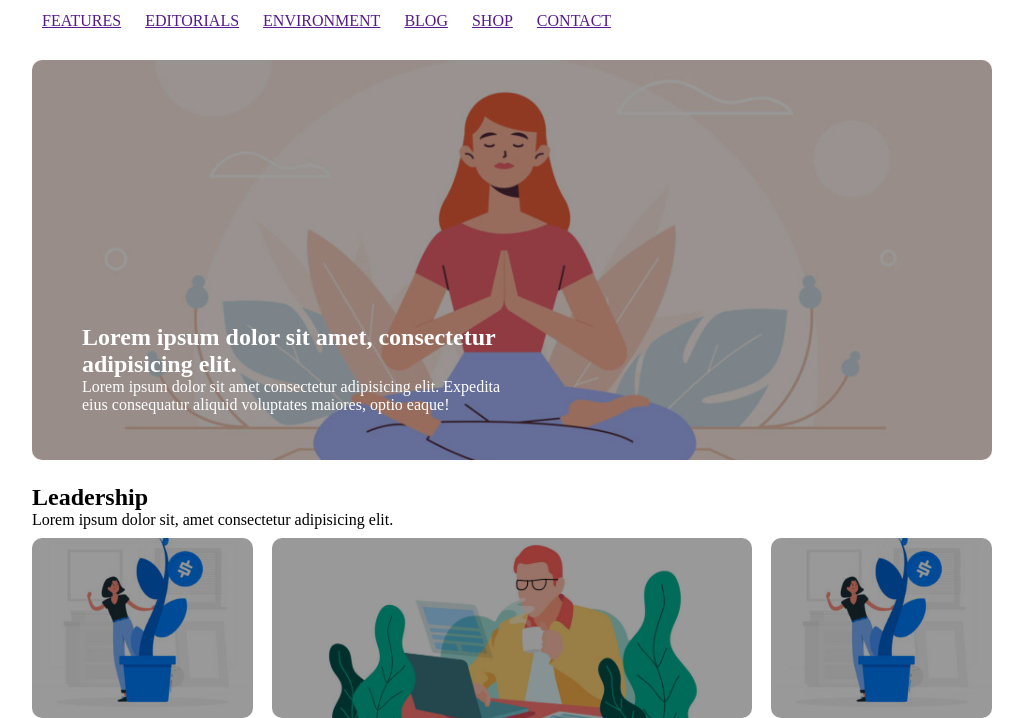
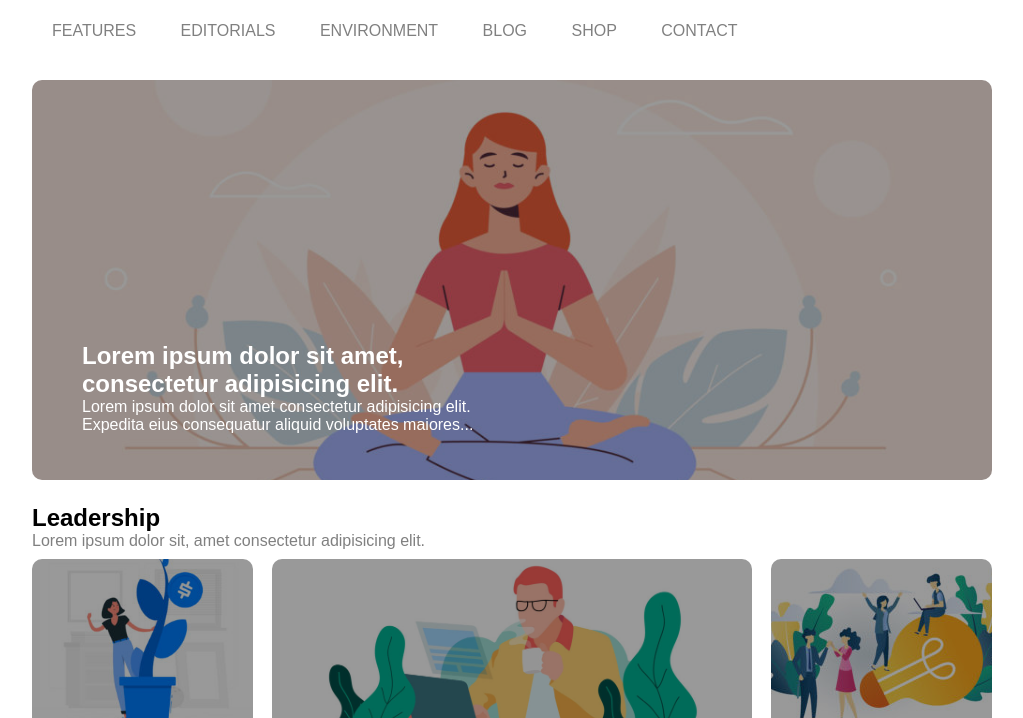
Before and after one commit to mouhcine15/htmlcss-wp, a plain HTML site: page index.html in a window 1280 px wide. Shown: the part 82-800 px from the top of the page, without its empty margins (128-1151 px from the left). Drawn offline with Linux system fonts and the light colour scheme.

Commit message:
completo

```diff
--- a/css/style.css
+++ b/css/style.css
@@ -2,6 +2,7 @@
     margin: 0;
     padding: 0;
     box-sizing: border-box;
+    font-family: 'montserrat', sans-serif;
 }
 body {
     width: 1000px;
@@ -21,6 +22,12 @@ header {
 header div li {
     display: inline-block;
     margin: 10px;
+}
+.menu-text {
+    text-decoration: none;
+    display: inline-block;
+    margin: 10px;
+    color: grey;
 }
 
 #primasezione {
@@ -45,6 +52,9 @@ section img {
     left: 50px;
     bottom: 50px;
     right: 50%;
+}
+#testo-bianco {
+    color: white;
 }
 
 #secondasezione {
@@ -77,7 +87,9 @@ header::after, #primasezione::after, #secondasezione::after, footer::after {
 #destra {
     margin-right: 0;
 }
-
+p {
+    color: grey;
+}
 footer {
     margin: 20px;
     text-align: center;
--- a/index.html
+++ b/index.html
@@ -14,22 +14,22 @@
         <div>
             <ul>
                 <li>
-                    <a href="">FEATURES</a>
+                    <a class="menu-text" href="">FEATURES</a>
                 </li>
                 <li>
-                    <a href="">EDITORIALS</a>
+                    <a class="menu-text" href="">EDITORIALS</a>
                 </li>
                 <li>
-                    <a href="">ENVIRONMENT</a>
+                    <a class="menu-text" href="">ENVIRONMENT</a>
                 </li>
                 <li>
-                    <a href="">BLOG</a>
+                    <a class="menu-text" href="">BLOG</a>
                 </li>
                 <li>
-                    <a href="">SHOP</a>
+                    <a class="menu-text" href="">SHOP</a>
                 </li>
                 <li>
-                    <a href="">CONTACT</a>
+                    <a class="menu-text" href="">CONTACT</a>
                 </li>
             </ul>
         </div>
@@ -43,8 +43,8 @@
                <h2>
                    Lorem ipsum dolor sit amet, consectetur adipisicing elit.
                </h2>
-               <p>
-                   Lorem ipsum dolor sit amet consectetur adipisicing elit. Expedita eius consequatur aliquid voluptates maiores, optio eaque!
+               <p id="testo-bianco">
+                   Lorem ipsum dolor sit amet consectetur adipisicing elit. Expedita eius consequatur aliquid voluptates maiores...
                </p>
            </div>
         </section>
@@ -77,7 +77,7 @@
                 </p>
             </div>
             <div class="little-section" id="destra">
-                <img id="left-banner" class="images" src="img/img-1.jpg" alt="">
+                <img id="left-banner" class="images" src="img/img-3.jpg" alt="">
                 <h3>
                     Lorem
                 </h3>
```
Also changed, not shown: img/img-2.jpg (deleted).
